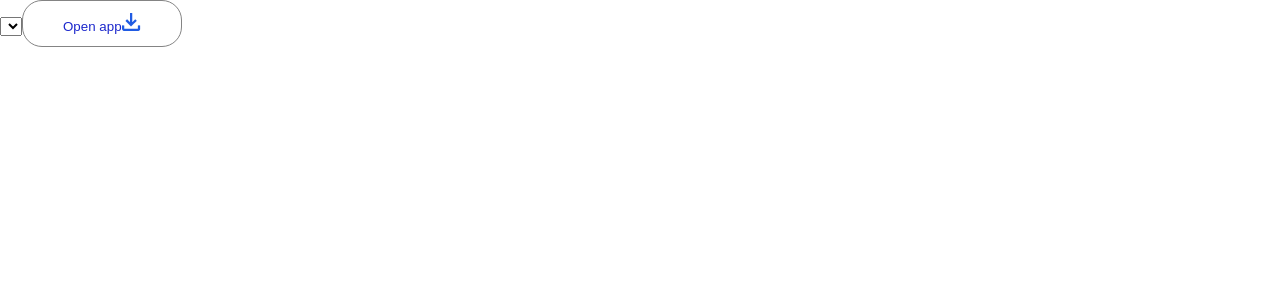
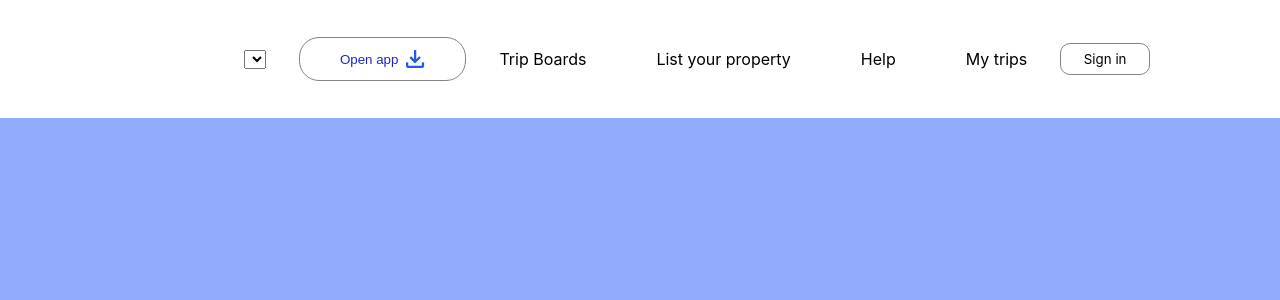
Before and after one commit to yuliianeznakhina/booking, a React (Create React App) app: page / in a window 1280 px wide. Shown: the top 300 px of the page. Built offline with nearby package versions, Linux system fonts and the light colour scheme.

Commit message:
header css

```diff
--- a/src/App.css
+++ b/src/App.css
@@ -1,4 +1,4 @@
-.CardWrapper {
-    display: grid;
-    grid-template-columns: 1fr 1fr 1fr;
+html {
+    font-size: 16px;
+    background-color: #92ABFF;
 }
--- a/src/components/Header/Header.css
+++ b/src/components/Header/Header.css
@@ -3,20 +3,62 @@
   initial-value: #1C28CC;
   inherits: true;
 }
+
 @property --gray-stroke {
   syntax: "<color>";
   initial-value: #848484;
   inherits: true;
 }
 
+@font-face {
+  font-family: "IBM Plex Sans", sans-serif;
+  src: url("https://fonts.googleapis.com/css2?family=IBM+Plex+Sans:ital,wght@0,100..700;1,100..700&display=swap");
+  font-optical-sizing: auto;
+  font-weight: 500;
+  font-style: normal;
+  font-variation-settings: "wdth" 100;
+}
+
+@font-face {
+  font-family: "Inter", sans-serif;
+  src: url('https://fonts.googleapis.com/css2?family=Inter:ital,opsz,wght@0,14..32,100..900;1,14..32,100..900&display=swap');
+  font-optical-sizing: auto;
+  font-weight: 900;
+  font-style: normal;
+  font-size: 1.25rem;
+}
+
 .Header {
-    background-color: #ffffff;
+  background-color: #ffffff;
+  display: flex;
+  justify-content: flex-end;
+  align-items: center;
+  gap: 33px;
+  padding: 37px 130px;
+}
+
+.Header>nav {
+  display: flex;
+  gap: 4.375rem;
+  font-family: "Inter", sans-serif;
 }
 
 .appBTN {
-    background-color: #ffffff;
-    border: 1px solid var(--gray-stroke);
-    border-radius: 20px;
-    padding: 12px 40px;
-    color: var(--blue-color);
+  background-color: #ffffff;
+  border: 0.0625rem solid var(--gray-stroke);
+  border-radius: 1.25rem;
+  padding: 0.75rem 2.5rem;
+  color: var(--blue-color);
+  font-family: "IBM Plex Sans", sans-serif;
+  display: flex;
+  align-items: center;
+  gap: 0.5rem;
 }
+
+.signInBTN {
+  font-family: "Inter", sans-serif;
+  background-color: inherit;
+  border: 0.0625rem solid var(--gray-stroke);
+  padding: 0.4375rem 1.6875em;
+  border-radius: 0.625rem;
+}
--- a/src/components/Header/Header.js
+++ b/src/components/Header/Header.js
@@ -15,6 +15,13 @@ export function Header() {
       {countries.map(elem=><option value={elem.name}><img src={elem.image}/></option>)}
     </select>
     <button className='appBTN'>Open app<img src='./images/icons/open-app.png'/></button>
+  <nav>
+    <a>Trip Boards</a>
+    <a>List your property</a>
+    <a>Help</a>
+    <a>My trips</a>
+  </nav>
+  <button className='signInBTN'>Sign in</button>
   </header>
   );
 }
```
